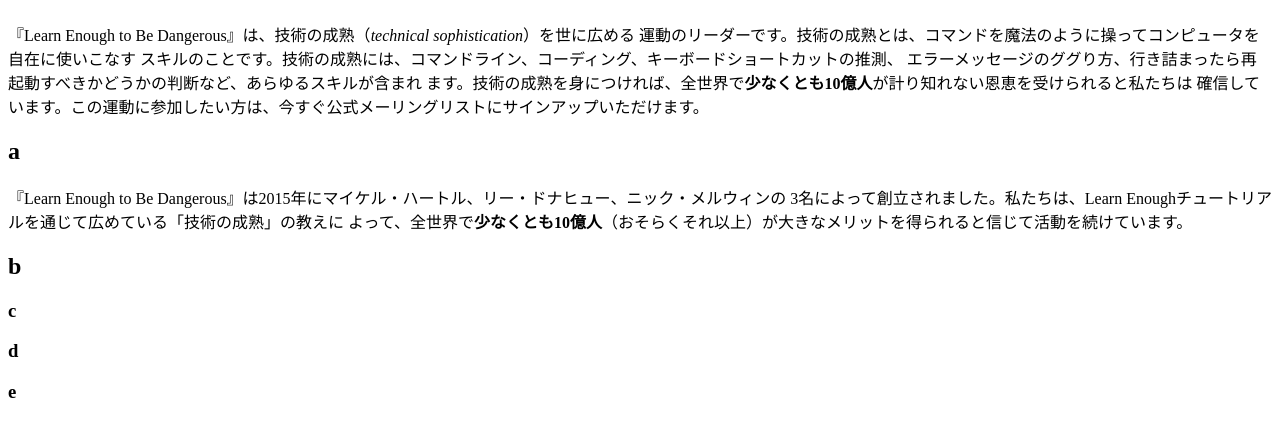
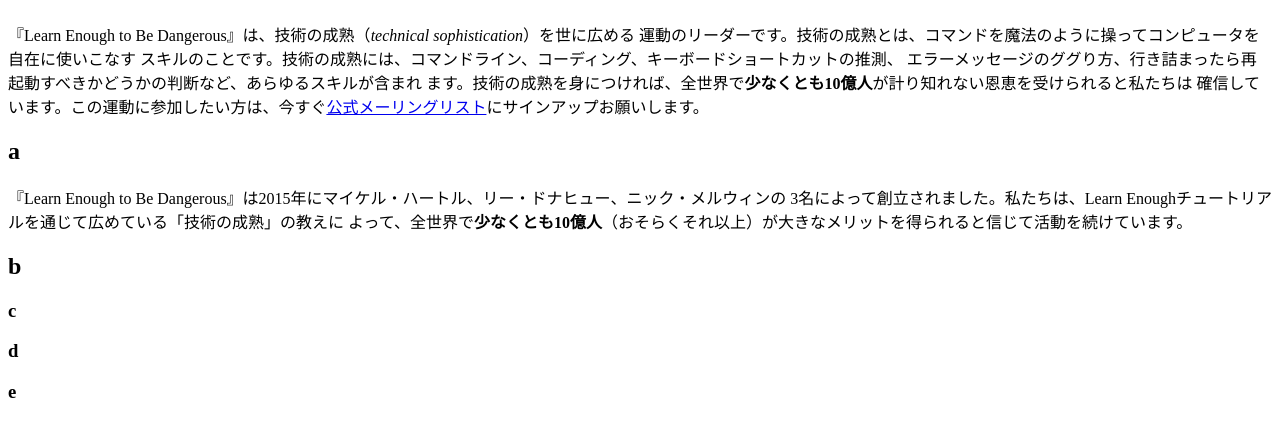
Before and after one commit to ibukie/sample_website, a plain HTML site: page index.html in a window 1280 px wide. Shown: the part 67-504 px from the top of the page. Drawn offline with Linux system fonts and the light colour scheme.

Commit message:
Add h, p tag

```diff
--- a/index.html
+++ b/index.html
@@ -13,7 +13,8 @@
       スキルのことです。技術の成熟には、コマンドライン、コーディング、キーボードショートカットの推測、
       エラーメッセージのググり方、行き詰まったら再起動すべきかどうかの判断など、あらゆるスキルが含まれ
       ます。技術の成熟を身につければ、全世界で<strong>少なくとも10億人</strong>が計り知れない恩恵を受けられると私たちは
-      確信しています。この運動に参加したい方は、今すぐ公式メーリングリストにサインアップいただけます。
+      確信しています。この運動に参加したい方は、今すぐ<a href="https://learnenough.com/
+      email">公式メーリングリスト</a>にサインアップお願いします。
     </p>
     <h2>a</h2>
     <p>
```
